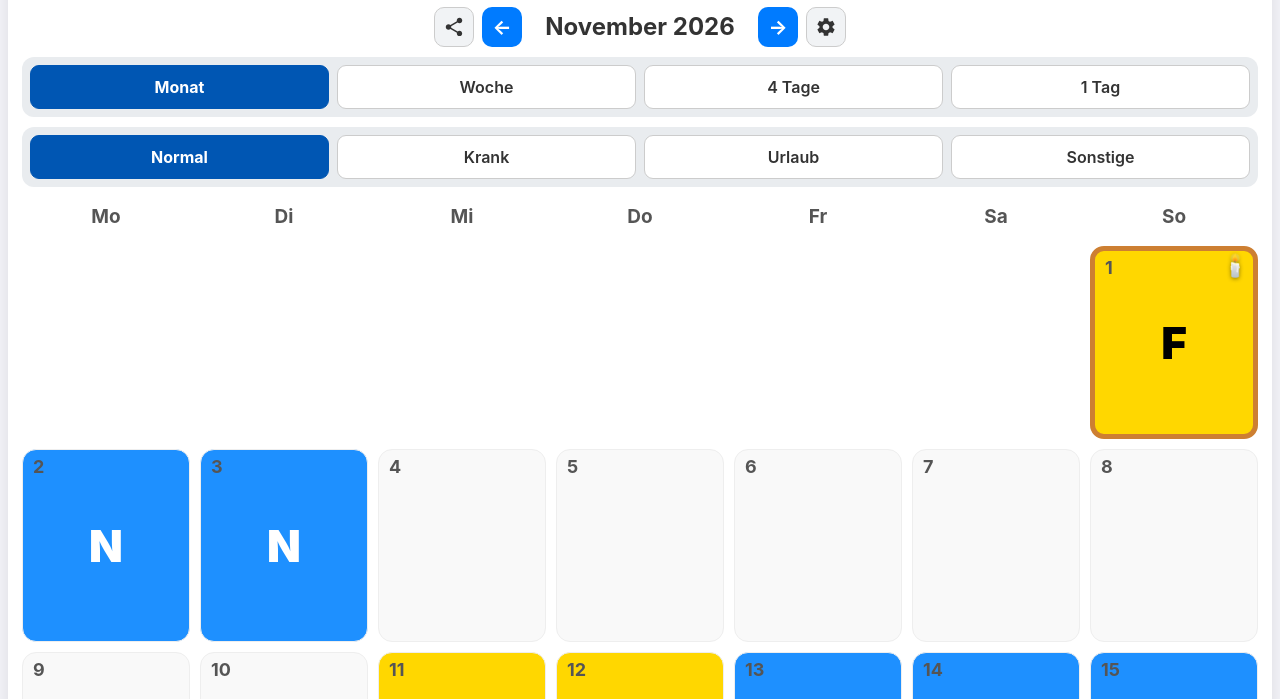
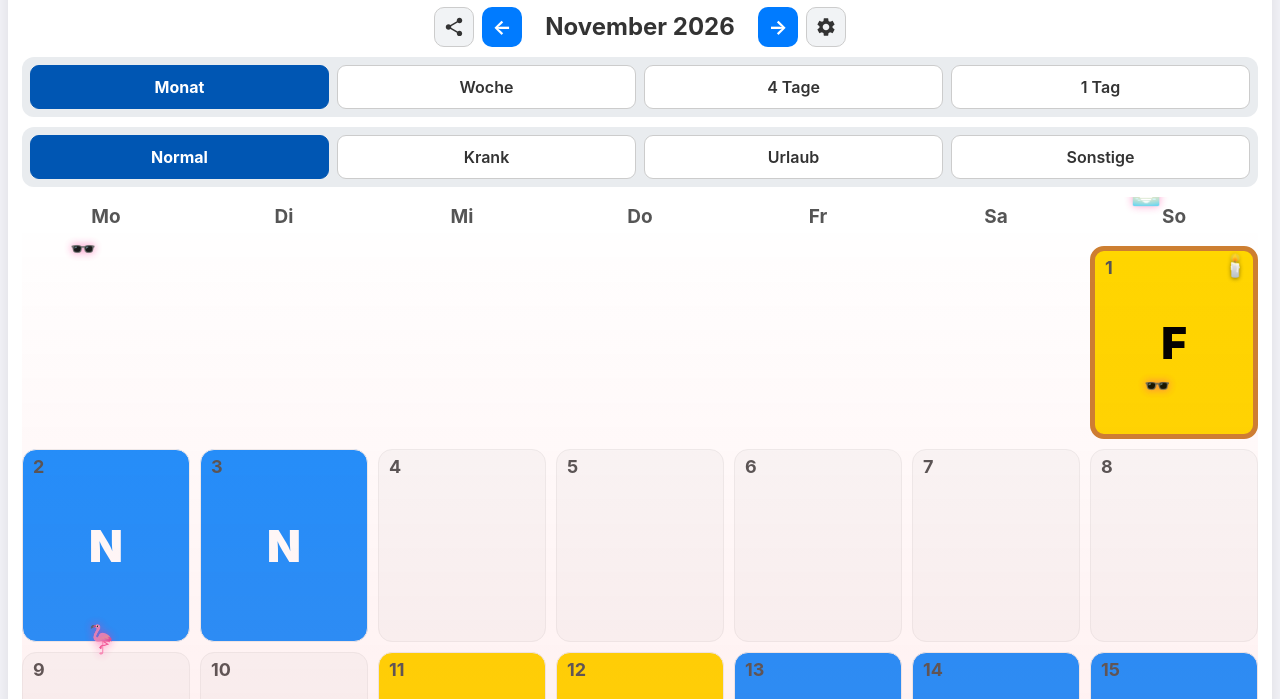
Before and after one commit to logoutrus-afk/SchichtZeit-Experimental-, a plain HTML site: page index.html in a window 1280 px wide. Shown: the part 101-800 px from the top of the page. Drawn offline with Linux system fonts and the light colour scheme.

Commit message:
Modify calendar styles and enhance effects options
Updated calendar layout and added new effects for GTA 6.

```diff
--- a/index.html
+++ b/index.html
@@ -472,9 +472,9 @@ body.dark .plan-share-box textarea{background:#2a2e33;color:#e4e6ea;border-color
 .hol-name{position:absolute;top:clamp(18px,4cqw,34px);left:4px;right:4px;font-size:clamp(9px,1.7cqw,14px);font-weight:bold;line-height:1.1;opacity:.85}
 .chips{position:absolute;left:3px;right:3px;bottom:clamp(14px,3.4cqw,26px);display:flex;flex-wrap:wrap;gap:2px;justify-content:center;z-index:4}
 .chip{color:#fff;text-shadow:0 0 2px #000,0 0 3px #000;border-radius:5px;padding:0 4px;font-size:clamp(10px,2cqw,16px);font-weight:bold;line-height:1.35;max-width:100%;overflow:hidden;text-overflow:ellipsis;white-space:nowrap}
-.calendar.v-week{grid-template-columns:repeat(12,1fr);grid-auto-rows:44cqw}
-.calendar.v-week .day{grid-column:span 3;aspect-ratio:auto}
-.calendar.v-week .day:nth-child(n+5){grid-column:span 4}
+.calendar.v-week{grid-template-columns:repeat(24,1fr);grid-auto-rows:44cqw}
+.calendar.v-week .day{grid-column:span 6;aspect-ratio:auto}
+.calendar.v-week .day:nth-child(5){grid-column:4/span 6}
 .calendar.v-d4{grid-template-columns:repeat(4,1fr)}
 .calendar.v-d4 .day{aspect-ratio:1/1.8}
 .calendar.v-d1{grid-template-columns:1fr}
@@ -487,6 +487,9 @@ body.dark .plan-share-box textarea{background:#2a2e33;color:#e4e6ea;border-color
 .calendar.v-d4 .shift-txt,.calendar.v-week .shift-txt{font-size:clamp(20px,6.5cqw,48px)}
 .calendar.v-week .date-num,.calendar.v-d4 .date-num{font-size:clamp(13px,2.6cqw,22px)}
 #monthDisplay{white-space:nowrap}
+.gta-glow{position:absolute;inset:0;background:linear-gradient(180deg,rgba(255,45,149,0) 0%,rgba(255,94,98,.10) 50%,rgba(255,154,60,.20) 80%,rgba(130,60,255,.26) 100%);animation:gta-pulse 6s ease-in-out infinite alternate}
+@keyframes gta-pulse{from{opacity:.65}to{opacity:1}}
+.gta-tag{position:absolute;right:10px;bottom:6px;font:900 clamp(14px,4cqw,30px)/1 Impact,'Arial Black',sans-serif;letter-spacing:2px;background:linear-gradient(90deg,#ff2d95,#ff9a3c,#b66bff);-webkit-background-clip:text;background-clip:text;color:transparent;-webkit-text-fill-color:transparent;filter:drop-shadow(0 0 6px rgba(255,45,149,.8))}
 </style>
 </head>
 <body>
@@ -615,7 +618,7 @@ body.dark .plan-share-box textarea{background:#2a2e33;color:#e4e6ea;border-color
 <div class="hint-row">Unabh&auml;ngig von der System-Einstellung.</div>
 <div class="field-label">Effekte im Kalender</div>
 <select id="effectSelect">
-<option value="auto">Automatisch (Jahreszeiten)</option>
+<option value="auto">Automatisch (GTA 6, sonst Jahreszeiten)</option>
 <option value="bats">&#x1F987; Flederm&auml;use (Halloween)</option>
 <option value="snowflakes">&#x2744;&#xFE0F; Schneeflocken (Winter)</option>
 <option value="leaves">&#x1F342; Bl&auml;tter (Herbst)</option>
@@ -625,6 +628,7 @@ body.dark .plan-share-box textarea{background:#2a2e33;color:#e4e6ea;border-color
 <option value="pokeball">&#x1F534; Pok&eacute;b&auml;lle</option>
 <option value="harrypotter">&#x2728; Harry Potter</option>
 <option value="strangerthings">&#x26A1; Stranger Things</option>
+<option value="gta6">🌴 GTA 6 (Vice City)</option>
 <option value="none">Keine Effekte</option>
 </select>
 <div class="hint-row">W&auml;hle ein Effekt-Design oder schalte es komplett aus.</div>
@@ -834,6 +838,7 @@ try{selectedSymbol=localStorage.getItem('schichtzeitSymbol')||'\uD83D\uDD14';}ca
 try{shiftSystem=localStorage.getItem('schichtzeitShiftSystem')||'5';}catch(e){}
 try{currentTheme=localStorage.getItem('schichtzeitTheme')||'light';}catch(e){}
 try{currentEffect=localStorage.getItem('schichtzeitEffect')||'auto';}catch(e){}
+try{if(!localStorage.getItem('schichtzeitFxV2')){currentEffect='auto';localStorage.setItem('schichtzeitEffect','auto');localStorage.setItem('schichtzeitFxV2','1');}}catch(e){}
 if(shiftSystem!=='5'&&shiftSystem!=='4x12'&&shiftSystem!=='3x12'&&shiftSystem!=='4vk'&&shiftSystem!=='custom'&&shiftSystem!=='blank')shiftSystem='5';
 var sickDays=safeGetArray('schichtzeitSickDays');
 var vacationDays=safeGetArray('schichtzeitVacationDays');
@@ -1247,12 +1252,47 @@ function wireExtra(){
  var sx=0,sy=0,cal=$('calendar');
  cal.addEventListener('touchstart',function(e){sx=e.touches[0].clientX;sy=e.touches[0].clientY;},{passive:true});
  cal.addEventListener('touchend',function(e){var t=e.changedTouches[0],dx=t.clientX-sx;if(Math.abs(dx)>70&&Math.abs(t.clientY-sy)<45)step(dx<0?1:-1);},{passive:true});
- setInterval(checkReminders,30000);checkReminders();refresh();
+ setInterval(checkReminders,30000);checkReminders();refresh();applyEffects();
 }
 
-function applyEffects() {
-    var layer = document.getElementById('effectsLayer');
-    if (layer) layer.innerHTML = '';
+function rnd(a){return a[0]+Math.random()*(a[1]-a[0]);}
+var FX={
+ snowflakes:{c:['❄️','❅','❆'],n:28,a:'particle-fall',s:[12,26],d:[7,14]},
+ leaves:{c:['🍂','🍁','🍃'],n:18,a:'particle-fall-rotate',s:[16,28],d:[8,15]},
+ rain:{k:'line',n:44,a:'particle-fall-fast',s:[14,26],d:[.8,1.6],flash:1},
+ matrix:{c:['0','1','ｱ','ﾊ','ﾐ','ｶ','7','9'],n:36,a:'particle-fall-fast',s:[12,20],d:[2.5,6],css:'color:#00ff66;font-family:monospace;font-weight:bold;text-shadow:0 0 6px #00ff66'},
+ minecraft:{c:['🟩','🟫','⬜','💎','⛏️','🧱'],n:16,a:'particle-fall-rotate',s:[16,26],d:[8,14]},
+ pokeball:{k:'ball',n:12,a:'particle-fall-spin',s:[16,26],d:[7,13]},
+ harrypotter:{c:['⚡','✨','🪄','🦉','⭐'],n:16,a:'particle-fall-glow',s:[16,28],d:[7,13]},
+ strangerthings:{c:['✦','⚡','🔦'],n:16,a:'particle-fall-glow',s:[14,26],d:[6,12],css:'color:#ff2a2a;text-shadow:0 0 8px #f00',flash:1},
+ bats:{c:['🦇'],n:7,a:'bat-fly',s:[22,38],d:[9,15],fly:1},
+ gta6:{c:['🌴','🦩','🌅','🚗','💸','🕶️','🍹'],n:14,a:'particle-fall',s:[16,30],d:[8,15],css:'filter:drop-shadow(0 0 4px rgba(255,45,149,.7))'}
+};
+function pickEffect(){
+ if(currentEffect!=='auto')return currentEffect;
+ var n=new Date(),m=n.getMonth(),d=n.getDate();
+ if(n>=new Date(2026,10,19)&&n<new Date(2026,11,20))return 'gta6';
+ if((m===9&&d>=24)||(m===10&&d<=2))return 'bats';
+ if(m===11||m<=1)return 'snowflakes';
+ if(m>=2&&m<=4)return 'rain';
+ if(m>=8)return 'leaves';
+ return 'none';
+}
+function applyEffects(){
+ var L=document.getElementById('effectsLayer');if(!L)return;L.innerHTML='';
+ var e=pickEffect(),fx=FX[e];if(!fx)return;
+ if(e==='gta6')L.innerHTML='<div class="gta-glow"></div><div class="gta-tag">GTA&nbsp;VI</div>';
+ for(var i=0;i<fx.n;i++){
+  var s=document.createElement('span'),sz=rnd(fx.s),d=rnd(fx.d);
+  s.className='effect-particle';s.style.left=rnd([0,96])+'%';
+  s.style.animation=fx.a+' '+d+'s linear '+(-Math.random()*d)+'s infinite';
+  if(fx.fly)s.style.top=rnd([3,70])+'%';
+  if(fx.k==='line')s.style.cssText+=';width:2px;height:'+sz+'px;border-radius:2px;background:linear-gradient(transparent,rgba(120,170,255,.75))';
+  else if(fx.k==='ball')s.style.cssText+=';width:'+sz+'px;height:'+sz+'px;border-radius:50%;border:2px solid #222;background:linear-gradient(#e53935 0 44%,#222 44% 56%,#fff 56%)';
+  else{s.textContent=fx.c[Math.floor(Math.random()*fx.c.length)];s.style.fontSize=sz+'px';if(fx.css)s.style.cssText+=';'+fx.css;}
+  L.appendChild(s);
+ }
+ if(fx.flash){var f=document.createElement('span');f.className='effect-particle';f.textContent='⚡';f.style.cssText+=';top:6%;left:'+rnd([10,80])+'%;font-size:48px;opacity:0;animation:lightning-flash 9s linear infinite';L.appendChild(f);}
 }
 
 
```
